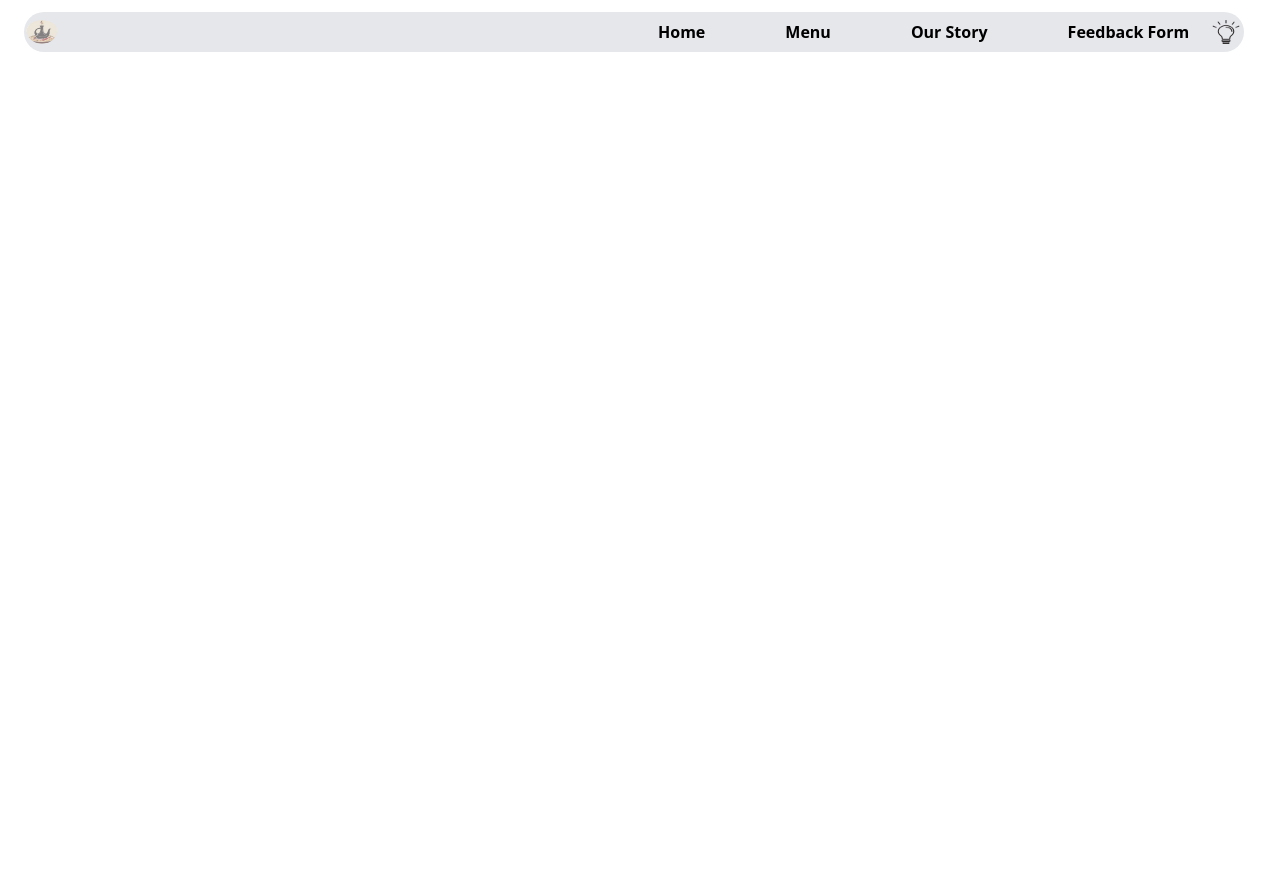
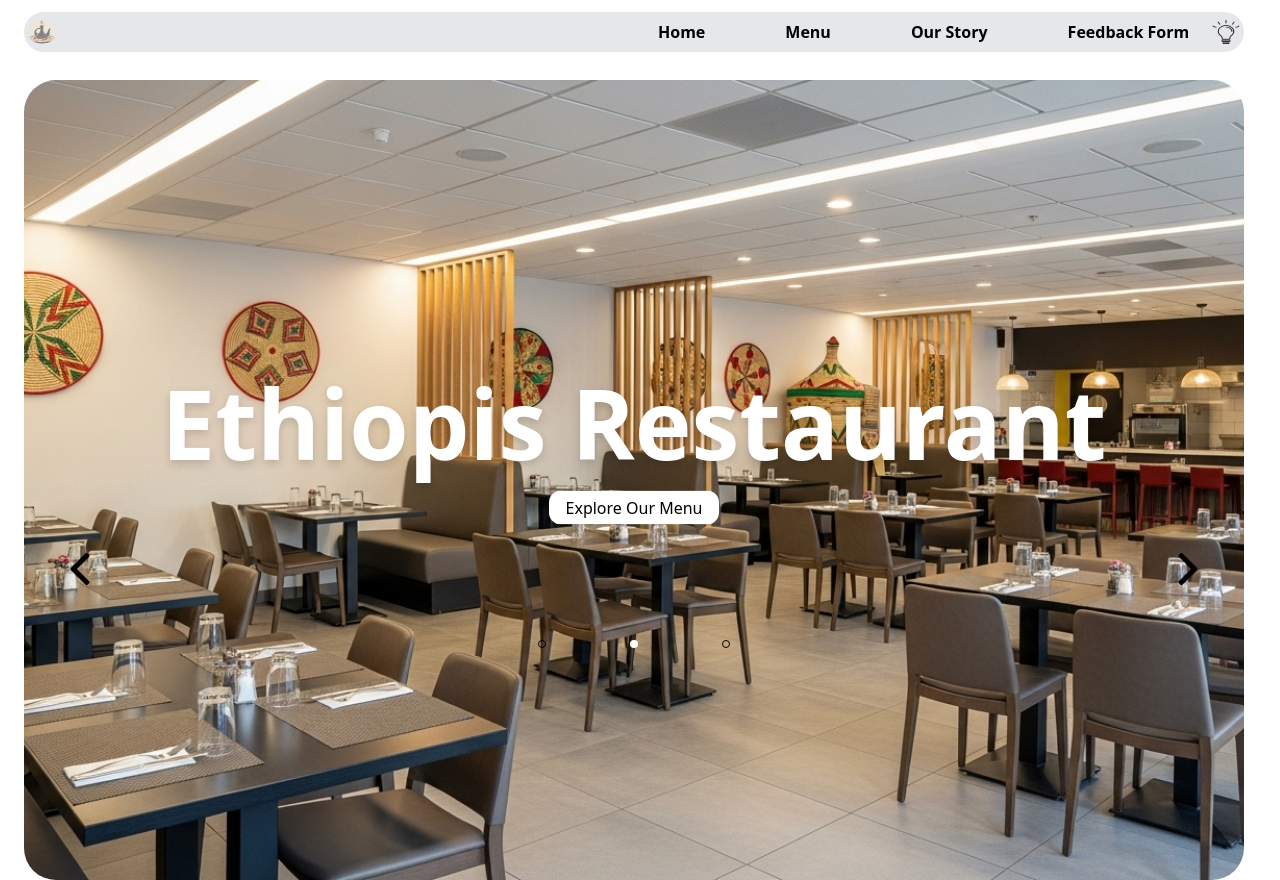
Before and after one commit to abii16/ethiopis-restaurant, a website: page build/index.html in a window 1280 px wide. Before the commit the page ends 800 px from the top, so only its background shows below. Drawn offline with Linux system fonts and the light colour scheme.

Commit message:
adds the hero section

```diff
--- a/build/index.html
+++ b/build/index.html
@@ -42,6 +42,32 @@
             </div>
         </nav>
     </header>
+    <!-- hero section -->
+
+    <section id="home" class="w-305 h-screen bg-cover bg-center flex flex-col items-center justify-center text-center mx-6 rounded-4xl" style="background-image: url('./assets/hero1.jpg')">
+
+        <h1 class="text-white text-8xl font-bold mb-7 drop-shadow-lg">Ethiopis Restaurant</h1>
+
+        <button class="bg-white text-black rounded-xl px-4 py-1 hover:bg-transparent border hover:border-black border-transparent hover:text-white animate-bounce transition cursor-pointer">
+
+          <a href="#menu">Explore Our Menu</a>
+        </button>
+
+        <!-- Arrow Container -->
+        <div class="flex items-center justify-between w-full px-10 mt-5">
+
+            <img src="./assets/left-arrow.png" alt="Left Arrow" id="left-arrow" class="h-8 w-8 cursor-pointer hover:scale-110 transition">
+
+            <img src="./assets/right-arrow.png" alt="Right Arrow" id="right-arrow" class="h-8 w-8 cursor-pointer hover:scale-110 transition">
+
+        </div>
+        <div id="scrolls" class="grid gap-1 grid-cols-3 grid-rows-1 absolute top-150 ">
+            <button class="h-2 w-2 rounded-full  m-10 border-1 bg-transparent cursor-pointer"></button>
+            <button class="h-2 w-2 rounded-full m-10  bg-white cursor-pointer"></button>
+            <button class="h-2 w-2 rounded-full m-10 border-1 bg-transparent cursor-pointer"></button>
+        </div>
+
+    </section>
 
 
 
```
